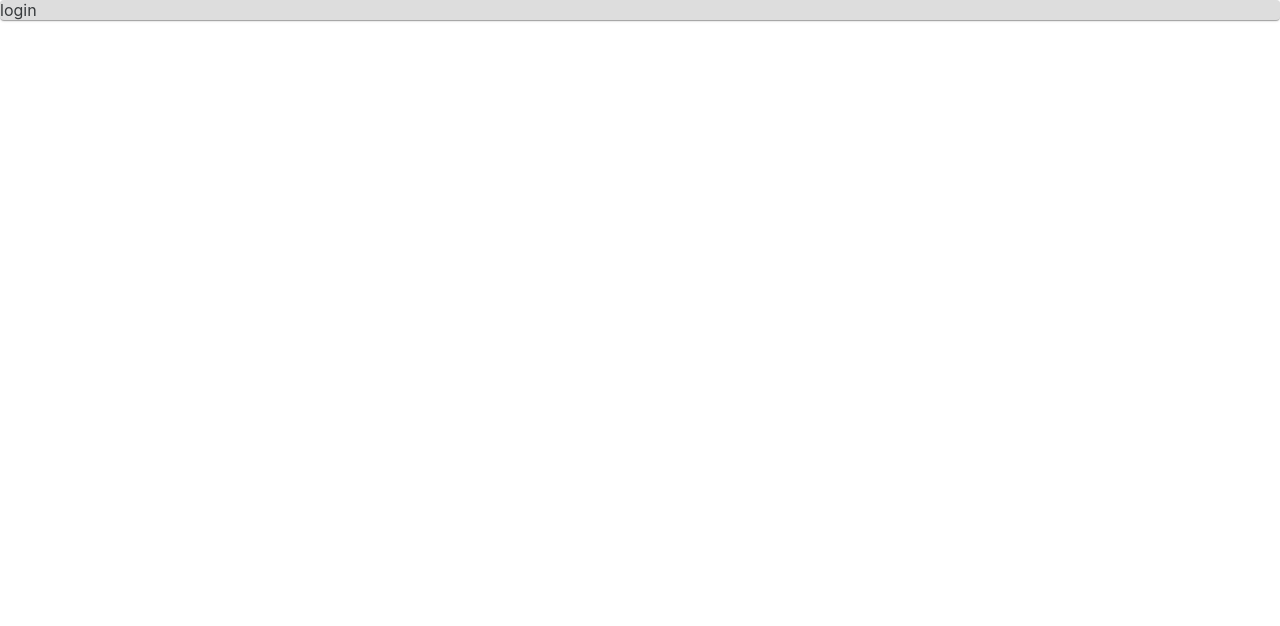
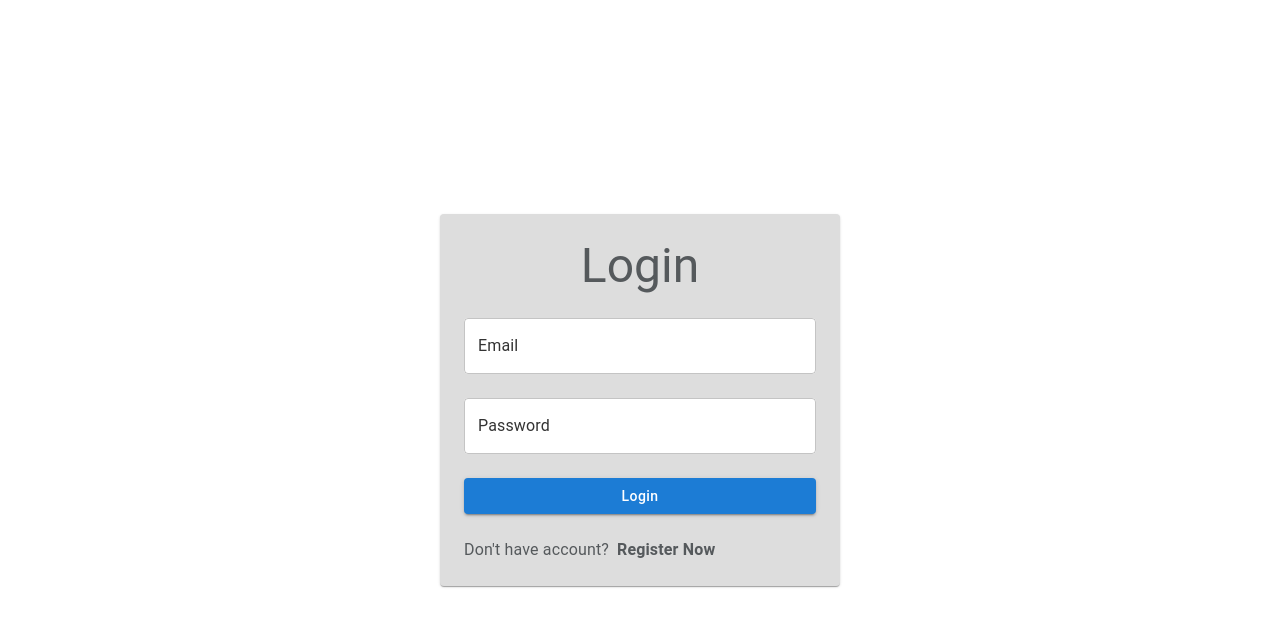
Before and after one commit to Saeed-Khazaei/arvan-cdn, a Next.js app: page /login in a window 1280 px wide. Shown: the top 626 px of the page. Built offline with nearby package versions, Linux system fonts and the light colour scheme.

Commit message:
add login page and login component

```diff
--- /dev/null
+++ b/components/Login.tsx
@@ -0,0 +1,46 @@
+import React from 'react';
+import { Button, Stack, TextField, Typography } from '@mui/material';
+import Link from 'next/link';
+
+const LoginComponent = () => {
+  return (
+    <>
+      <Stack spacing={3}>
+        <Typography
+          variant="h3"
+          component="div"
+          mb={2}
+          color="common.black"
+          sx={{ textAlign: 'center' }}
+        >
+          Login
+        </Typography>
+        <TextField id="email" label="Email" variant="outlined" fullWidth />
+        <TextField
+          id="password"
+          label="Password"
+          variant="outlined"
+          fullWidth
+        />
+        <Button variant="contained" color="primary">
+          Login
+        </Button>
+        <Stack spacing={1} direction="row">
+          <Typography variant="body1" component="span" color="common.black">
+            Don't have account?
+          </Typography>
+          <Typography
+            variant="body1"
+            component="span"
+            color="common.black"
+            sx={{ fontWeight: 600, cursor: 'pointer' }}
+          >
+            <Link href="/register"> Register Now</Link>
+          </Typography>
+        </Stack>
+      </Stack>
+    </>
+  );
+};
+
+export default LoginComponent;
--- a/pages/login.tsx
+++ b/pages/login.tsx
@@ -1,8 +1,25 @@
 import React from 'react';
-import Button from '@mui/material/Button';
+import Box from '@mui/material/Box';
 import Paper from '@mui/material/Paper';
+import Login from '../components/Login';
+import Register from '../components/Register';
+
 const login = () => {
-  return <Paper>login</Paper>;
+  return (
+    <Box
+      sx={{
+        height: '100vh',
+        width: '100%',
+        display: 'flex',
+        alignItems: 'center',
+        justifyContent: 'center',
+      }}
+    >
+      <Paper sx={{ width: '90%', maxWidth: '400px', padding: 3 }}>
+        <Login />
+      </Paper>
+    </Box>
+  );
 };
 
 export default login;
--- a/styles/theme.ts
+++ b/styles/theme.ts
@@ -47,5 +47,29 @@ export const theme = createTheme({
       white: '#ECEEEF'
     },
     tonalOffset: 0.2
-  }
+  },
+  components: {
+    MuiInputBase: {
+      styleOverrides: {
+        root: {
+          color: '#55595C',
+          backgroundColor: '#fff',
+        },
+      },
+    },
+    MuiInputLabel: {
+      styleOverrides: {
+        root: {
+          color: "#333333",
+        },
+      }
+    },
+    MuiButton: {
+      styleOverrides: {
+        root: {
+          textTransform: 'none',
+        },
+      }
+    }
+  },
 });
```
